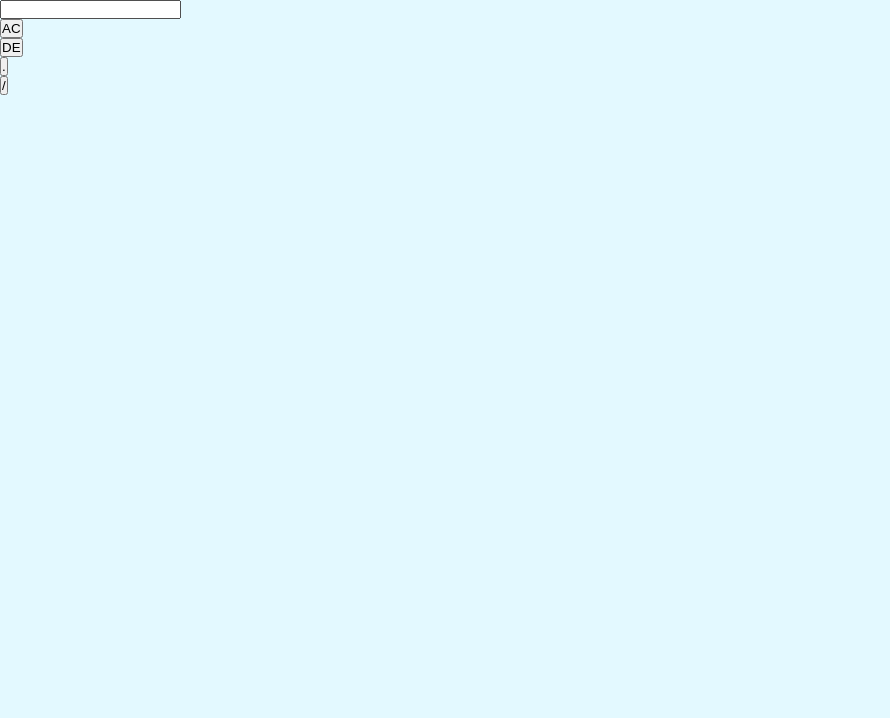
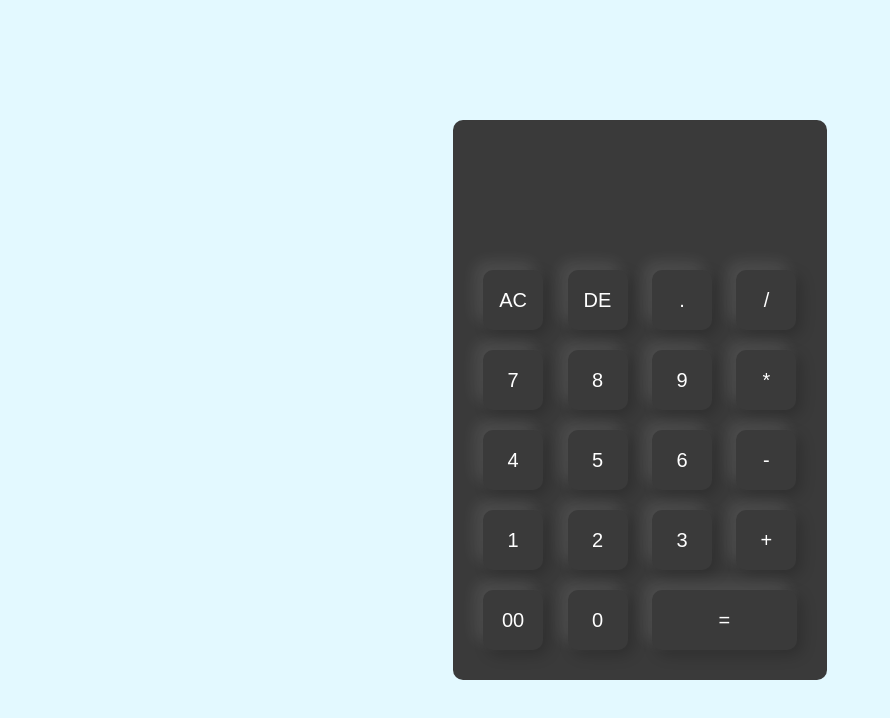
Before and after one commit to corvolovestosmokeair/corvolovestosmokeair.github.io, a plain HTML site: page index.html in a window 1280 px wide. Shown: the whole page, without its empty margins (0-890 px from the left). Drawn offline with Linux system fonts and the light colour scheme.

Commit message:
checkpoint

```diff
--- a/index.html
+++ b/index.html
@@ -10,12 +10,37 @@
 <div class="container">
 <div class="calculator">
     <form>
-        <div>  <input type="text" name="display"> </div>
-        <div>  <input type="button" value = "AC">  </div>
-        <div>  <input type="button" value = "DE">  </div>
-        <div>  <input type="button" value = ".">  </div>
-        <div>  <input type="button" value = "/">  </div>
+        <div class="display">  <input type="text" name="display"> </div>
+        <div>
+            <input type="button" value = "AC" onclick="display.value = '' ">
+             <input type="button" value = "DE"onclick="display.value = display.value.toString().slice(0,-1) ">
+             <input type="button" value = "." onclick="display.value += '.' ">
+             <input type="button" value = "/" onclick="display.value += '/' ">
+         </div>
+         <div>
+            <input type="button" value = "7" onclick="display.value += '7' ">
+             <input type="button" value = "8" onclick="display.value += '8' ">
+             <input type="button" value = "9" onclick="display.value += '9' ">
+             <input type="button" value = "*" onclick="display.value += '*' ">
+         </div>
+         <div>
+            <input type="button" value = "4" onclick="display.value += '4' ">
+             <input type="button" value = "5" onclick="display.value += '5' ">
+             <input type="button" value = "6" onclick="display.value += '6' ">
+             <input type="button" value = "-" onclick="display.value += '-' ">
+         </div>
+         <div>
+            <input type="button" value = "1" onclick="display.value += '1' ">
+             <input type="button" value = "2" onclick="display.value += '2' ">
+             <input type="button" value = "3" onclick="display.value += '3' ">
+             <input type="button" value = "+" onclick="display.value += '+' ">
+         </div>
+         <div>
+            <input type="button" value = "00">
+             <input type="button" value = "0" onclick="display.value += '0' ">
+             <input type="button" value = "=" class="equal">
 
+         </div>
     </form>
 </div>
 
--- a/style.css
+++ b/style.css
@@ -10,5 +10,53 @@
     width: 100%;
     height: 100vh;
     background: #e3f9ff;
+    display: flex;
+    align-items: center;
+    justify-content: center;
 
 }
+
+.calculator{
+    background: #3a3a3a;
+    padding: 20px;
+    border-radius: 10px;
+
+
+}
+
+.calculator form input{
+    border: 0;
+    outline: 0;
+    width: 60px;
+    height: 60px;
+    border-radius: 10px;
+    box-shadow: -8px -8px 15px rgba(255,255,255,0.1), 5px 5px 15px rgba(0,0,0,0.2);
+    background: transparent;
+    font-size: 20px;
+    color: #fff;
+    cursor: pointer;
+    margin: 10px;
+
+}
+
+
+form .display{
+    display: flex;
+    justify-content: flex-end;
+    margin: 20px 0;
+
+}
+
+form .display input{
+    text-align: right;
+    flex: 1;
+    font-size: 45px;
+    box-shadow: 0px 0px 0px rgb(177, 177, 177);
+
+}
+
+
+form input.equal{
+    width:145px;
+
+}
```
